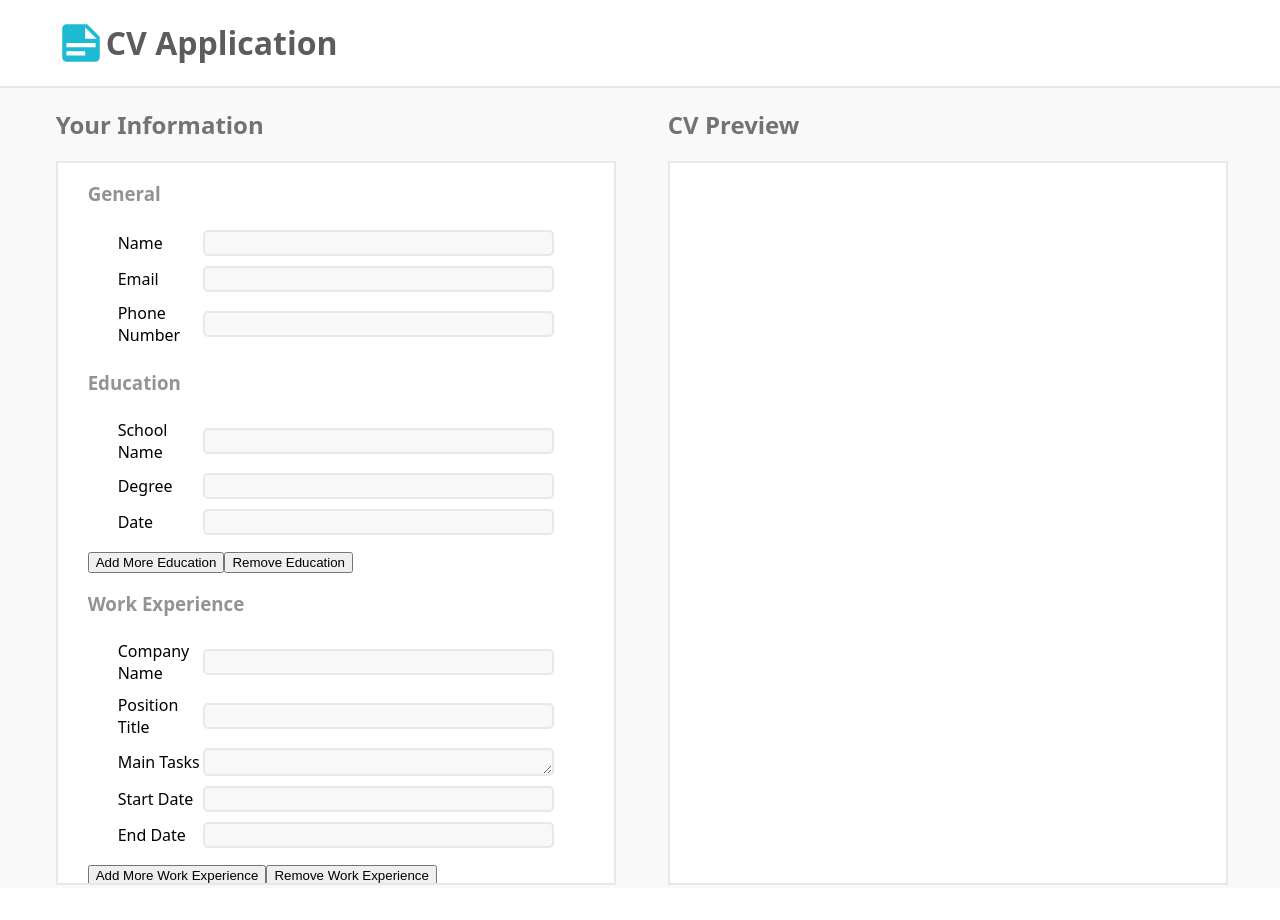
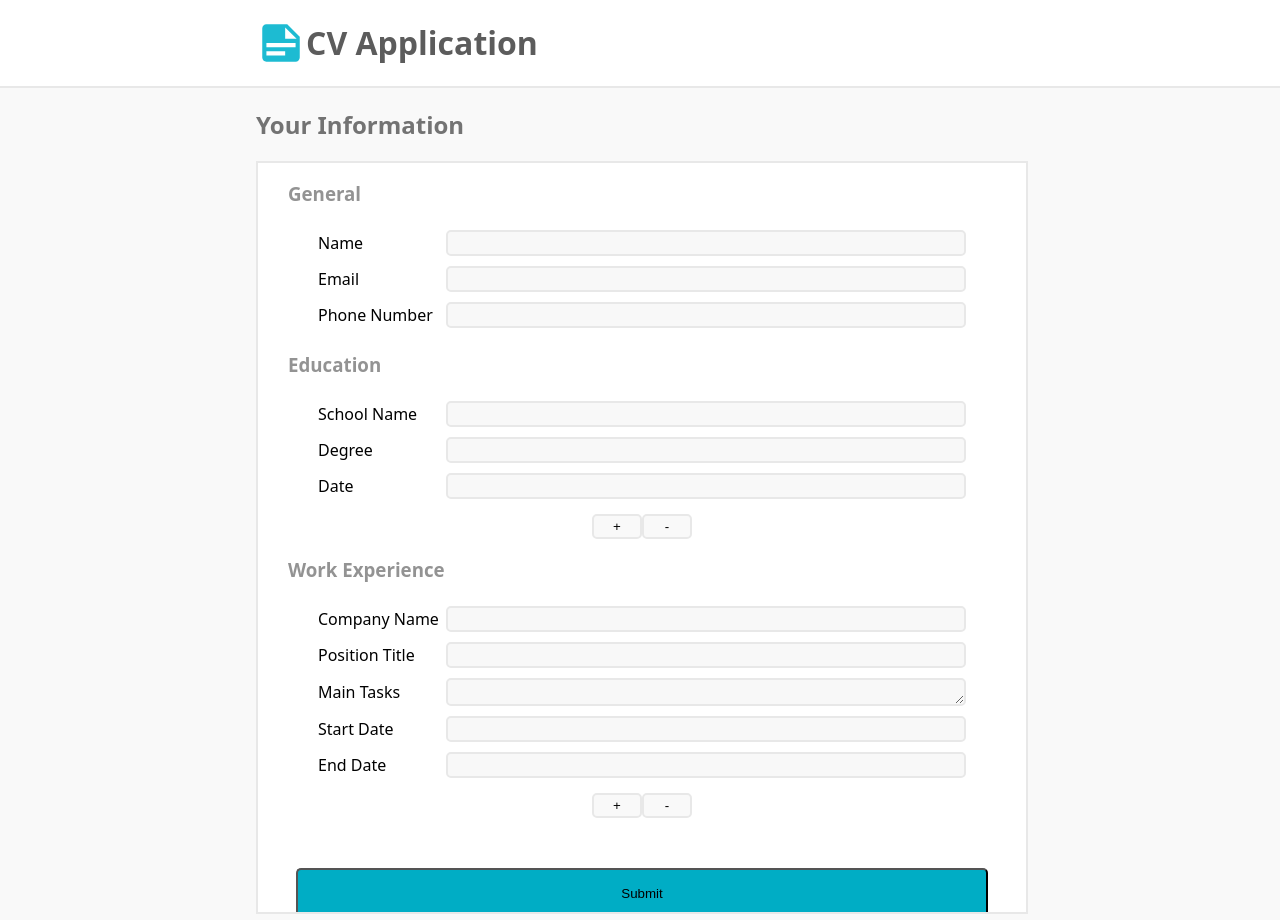
Before and after one commit to MichaelAlexanderBryant/cv-application, a React (Create React App) app: page / in a window 1280 px wide. Before the commit the page ends 888 px from the top, so only its background shows below. Built offline with nearby package versions, Linux system fonts and the light colour scheme.

Commit message:
Remove preview and add submit button

```diff
--- a/package.json
+++ b/package.json
@@ -8,6 +8,7 @@
     "@testing-library/user-event": "^13.5.0",
     "react": "^18.2.0",
     "react-dom": "^18.2.0",
+    "react-redux": "^8.0.5",
     "react-scripts": "5.0.1",
     "web-vitals": "^2.1.4"
   },
--- a/src/App.css
+++ b/src/App.css
@@ -1,5 +1,6 @@
 :root {
     font-family: system-ui, -apple-system, BlinkMacSystemFont, 'Segoe UI', Roboto, Oxygen, Ubuntu, Cantarell, 'Open Sans', 'Helvetica Neue', sans-serif;
+    --turquoise-color: invert(82%) sepia(58%) saturate(3603%) hue-rotate(141deg) brightness(88%) contrast(85%);
 }
 
 html, body {
@@ -21,7 +22,7 @@ html, body {
     flex: 1;
     display:grid;
     align-items: center;
-    grid-template-columns: 1fr 10fr 1fr 10fr 1fr;
+    grid-template-columns: 20% auto 20%;
     border-bottom: 2px solid #e8e8e8;
 }
 
@@ -35,7 +36,7 @@ html, body {
 
 svg {
     height: 50px;
-    filter: invert(82%) sepia(58%) saturate(3603%) hue-rotate(141deg) brightness(88%) contrast(85%);
+    filter: var(--turquoise-color);
 }
 
 #main-content {
@@ -43,7 +44,7 @@ svg {
     background-color: #f9f9f9;
     /* background-color: #a7a5a5; */
     display: grid;
-    grid-template-columns: 1fr 10fr 1fr 10fr 1fr;
+    grid-template-columns: 20% auto 20%
 }
 
 #left-panel {
@@ -95,6 +96,29 @@ input:active, textarea:active {
     padding-bottom: 10px;
 }
 
+.increment-decrement-buttons {
+    height: 25px;
+    width: 50px;
+    background-color: #f9f9f9;
+    border: 2px solid #e8e8e8;
+    border-radius: 5px;
+}
+
+.buttons {
+    text-align:center;
+}
+
+#submit-align {
+    text-align: center;
+}
+
+#submit-button {
+    margin-top: 50px;
+    height: 50px;
+    width: 90%;
+    background-color: #00adc5;
+    border-radius: 5px;
+}
 
 
 
--- a/src/App.js
+++ b/src/App.js
@@ -1,17 +1,15 @@
-import React, { useState } from "react";
+import React from "react";
 import {Header} from './components/header';
 import {UserInput} from './components/user-input-container';
-import {ResumePreview} from './components/resume-preview-container'
 import './App.css';
 
 function App() {
-  const [query, setQuery] = useState("");
+
   return (
     <div id="container">
         <Header />
       <div id="main-content">
-        <UserInput onQuery={setQuery} />
-        <ResumePreview query={query}/>
+        <UserInput />
       </div>
     </div>
   );
--- a/src/components/general-info.js
+++ b/src/components/general-info.js
@@ -1,6 +1,10 @@
 import React from 'react';
 
 class GeneralInfo extends React.Component {
+
+    handleChange(event) {
+        this.onQuery(event.target.handle)
+    }
 
     render() {
         return (
--- a/src/components/user-input-container.js
+++ b/src/components/user-input-container.js
@@ -4,7 +4,7 @@ import { EducationContainer } from './education-container';
 import { WorkExperienceContainer } from './work-experience-container';
 
 class UserInput extends React.Component {
-    constructor() {
+    constructor({ onQuery }) {
         super();
         this.state = {
             numberOfEducation: 1,
@@ -14,19 +14,14 @@ class UserInput extends React.Component {
         this.addEducation = this.addEducation.bind(this);
         this.removeEducation = this.removeEducation.bind(this);
     };
-    // Next: create a state which increments/decrements with click of button
-    // and pass the state as a property to the education and work exp containers
-    // then in each container, add/remove components based on the property
 
-    addEducation = (event) => {
-        // event.preventDefault()
+    addEducation = () => {
         this.setState({
             numberOfEducation: this.state.numberOfEducation + 1
         })
     };
 
-    removeEducation = (event) => {
-        // event.preventDefault()
+    removeEducation = () => {
         if (this.state.numberOfEducation > 0) {
             this.setState({
                 numberOfEducation: this.state.numberOfEducation - 1
@@ -35,15 +30,13 @@ class UserInput extends React.Component {
 
     };
 
-    addWork = (event) => {
-        event.preventDefault()
+    addWork = () => {
         this.setState({
             numberOfWork: this.state.numberOfWork + 1
         })
     };
 
-    removeWork = (event) => {
-        event.preventDefault()
+    removeWork = () => {
         this.setState({
             numberOfWork: this.state.numberOfWork - 1
         })
@@ -57,11 +50,18 @@ class UserInput extends React.Component {
                     <div id="forms">
                         <GeneralInfo />
                         <EducationContainer numberOfEducationComponents={this.state.numberOfEducation} />
-                        <button onClick={this.addEducation}>Add More Education</button>
-                        <button onClick={this.removeEducation}>Remove Education</button>
+                        <div className="buttons">
+                            <button className="increment-decrement-buttons" onClick={this.addEducation}>+</button>
+                            <button className="increment-decrement-buttons" onClick={this.removeEducation}>-</button>
+                        </div>
                         <WorkExperienceContainer numberOfWorkComponents={this.state.numberOfWork} />
-                        <button onClick={this.addWork}>Add More Work Experience</button>
-                        <button onClick={this.removeWork}>Remove Work Experience</button>
+                        <div className="buttons">
+                            <button className="increment-decrement-buttons" onClick={this.addWork}>+</button>
+                            <button className="increment-decrement-buttons" onClick={this.removeWork}>-</button>
+                        </div>
+                    </div>
+                    <div id="submit-align">
+                        <button id="submit-button">Submit</button>
                     </div>
                 </div>
             </div>
```
Also changed, not shown: 1 other file (tests, documents, lock files or other folders).
